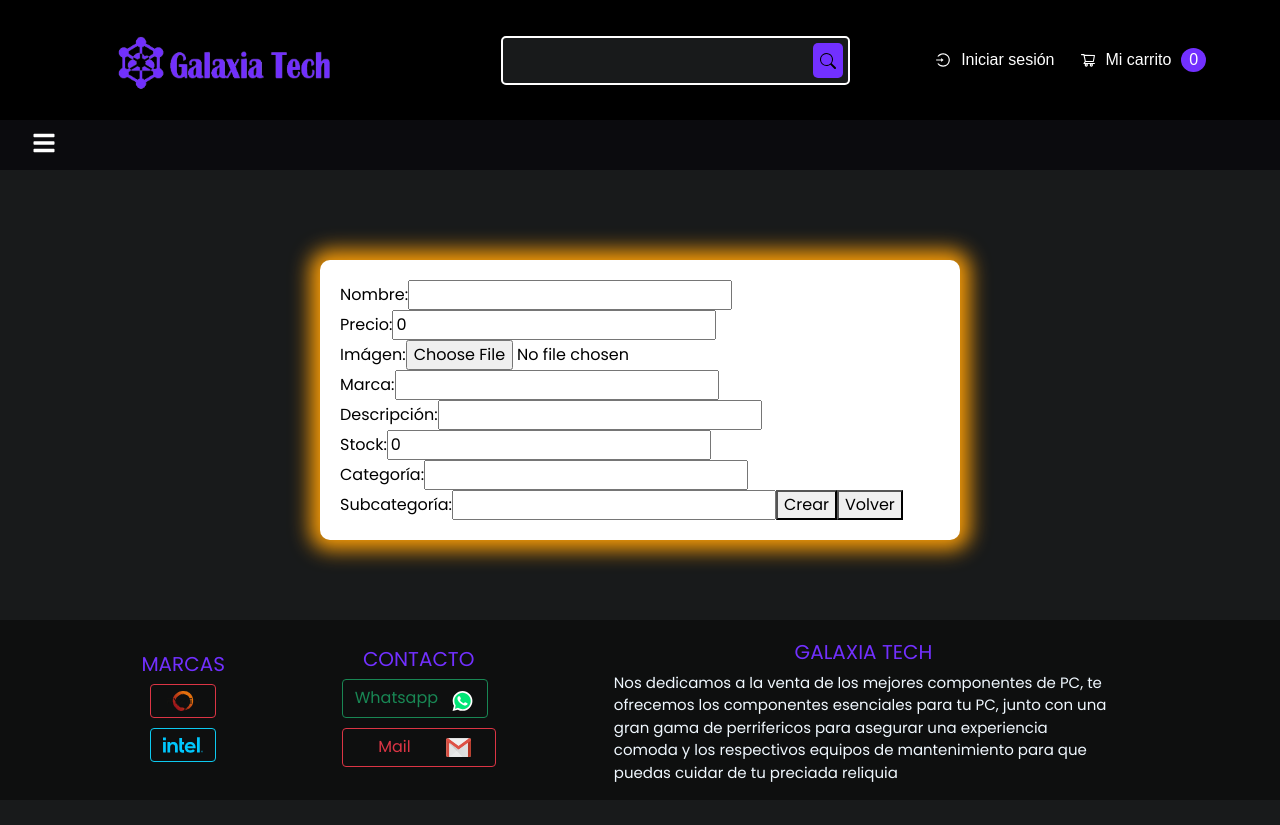
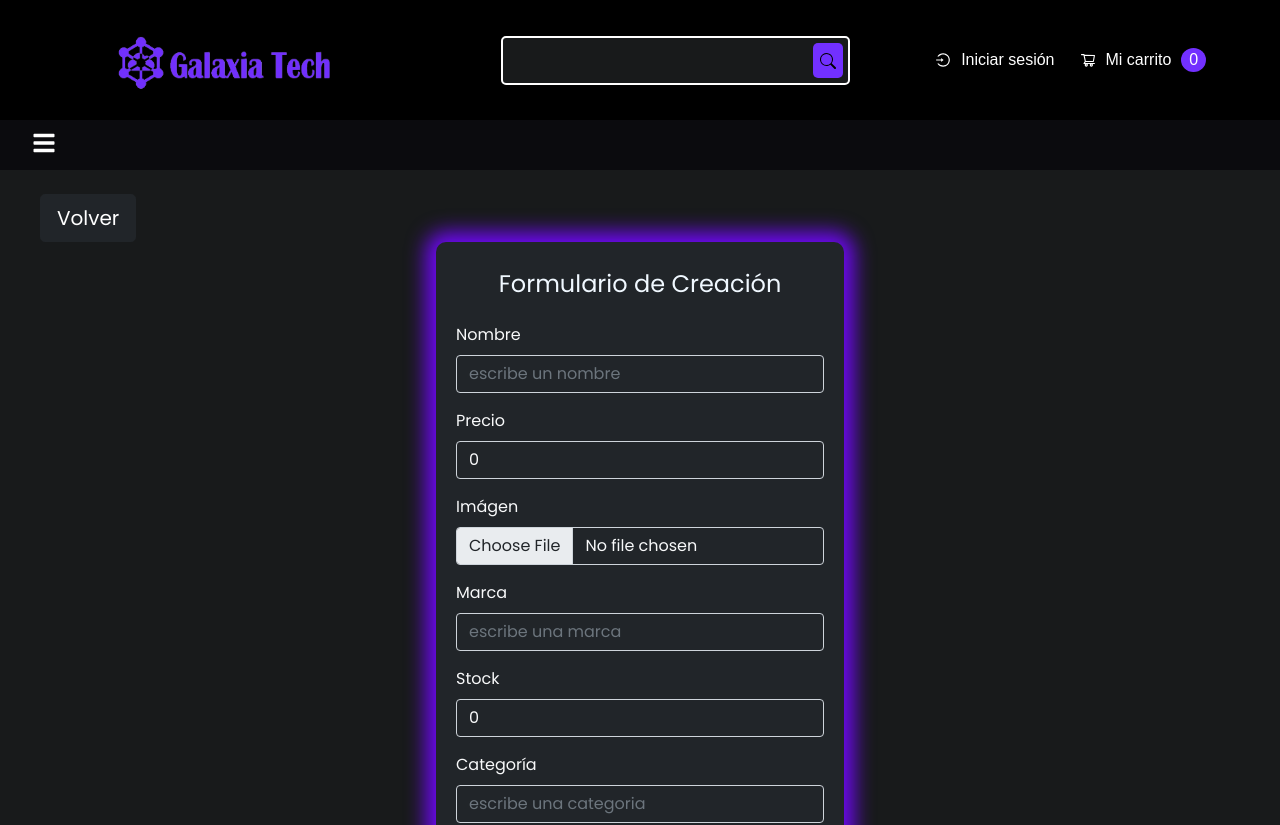
Before and after one commit to Erick140297/PF-FRONT-THE-REVENGE, a React (Vite) app: page /admin/products/form in a window 1280 px wide. Shown: the top 825 px of the page. Before the commit the page ends 800 px from the top, so only its background shows below. Built offline with nearby package versions, Linux system fonts and the light colour scheme; no server answers.

Commit message:
EstilosyToast

```diff
--- a/src/Components/DashBoard/Products/NewProduct/NewProductForm.css
+++ b/src/Components/DashBoard/Products/NewProduct/NewProductForm.css
@@ -1,12 +1,7 @@
 .new-product-form {
-    position: fixed;
-    top: 50%;
-    left: 50%;
-    transform: translate(-50%, -50%);
     background-color: white;
     padding: 20px;
     border-radius: 10px;
-    box-shadow: 0px 0px 20px 10px #f69b08;
-    z-index: 2;
+    box-shadow: 0px 0px 20px 10px #6f08f6;
     color: black;
 }
--- a/src/Components/DashBoard/Products/NewProduct/NewProductForm.jsx
+++ b/src/Components/DashBoard/Products/NewProduct/NewProductForm.jsx
@@ -3,6 +3,7 @@ import styles from "./NewProductForm.css";
 import axios from "axios";
 import { useDispatch } from "react-redux";
 import { GetAllProducts } from "../../../../Redux/Actions";
+import toast from "react-hot-toast";
 import { useHistory } from "react-router-dom";
 const NewProductForm = (props) => {
     const history = useHistory()
@@ -40,6 +41,7 @@ const NewProductForm = (props) => {
   infoFormData.append("subCategory", formData.subCategory);
 
   const handleSubmit = async (event) => {
+    toast.success("Producto creado, espera un momento..");
     event.preventDefault();
     try {
       const response = await axios.post(
@@ -66,87 +68,77 @@ const NewProductForm = (props) => {
 
   return (
     <div>
-
+      <button type="button"  className="btn btn-dark btn-lg mb-0 text-center mt-4" onClick={() => history.push("/admin/products")}>
+        Volver
+      </button>
       {isOpen && (
+        <div className="d-md-flex justify-content-md-center mb-5">
           <form
-          className="new-product-form"
+            className="new-product-form mt-0 mb-5 bg-dark text-light"
             onSubmit={(event) => handleSubmit(event)}
           >
-          {/* <form onSubmit={(el) => handleSubmit(el, image, input)}></form> */}
-          <label>
-            Nombre:
-            <input
-              type="text"
+            <h3 className="text-center fs-4 mt-2 mb-4">Formulario de Creación</h3>
+            <div className="mb-3">
+              <label htmlFor="exampmControlInput1" className="form-label">Nombre</label>
+              <input type="email" className="form-control bg-dark text-light" placeholder="escribe un nombre"
                 name="name"
                 value={formData.name}
-              onChange={handleInputChange}
-            />
-          </label>
-          <label>
-            Precio:
-            <input
-              type="number"
+                onChange={handleInputChange}/>
+            </div>
+            <div className="mb-3">
+              <label htmlFor="exampleFormControlInput1" className="form-label">Precio</label>
+              <input type="number" className="form-control bg-dark text-light" placeholder="0"
                 name="price"
                 value={formData.price}
-              onChange={handleInputChange}
-            />
-          </label>
-          <label>
-            Imágen:
-            <input type="file" onChange={(el) => handleImage(el)} />
-          </label>
-
-          <label>
-            Marca:
-            <input
-              type="text"
+                onChange={handleInputChange} />
+            </div>
+            <div className="mb-3">
+              <label htmlFor="exampleFormControlInput1" className="form-label">Imágen</label>
+              <input type="file" className="form-control bg-dark text-light" onChange={(el) => handleImage(el)} />
+            </div>
+            <div className="mb-3">
+              <label htmlFor="exampleFormControlInput1" className="form-label">Marca</label>
+              <input type="text" className="form-control bg-dark text-light" placeholder="escribe una marca"
                 name="brand"
                 value={formData.brand}
-              onChange={handleInputChange}
-            />
-          </label>
-          <label>
-            Descripción:
-            <input
-              type="text"
-              name="description"
-              value={formData.description}
-              onChange={handleInputChange}
-            />
-          </label>
-          <label>
-            Stock:
-            <input
-              type="number"
+                onChange={handleInputChange}/>
+            </div>
+            <div className="mb-3">
+              <label htmlFor="exampleFormControlInput1" className="form-label">Stock</label>
+              <input type="number" className="form-control bg-dark text-light" placeholder="0"
                 name="stock"
                 value={formData.stock}
-              onChange={handleInputChange}
-            />
-          </label>
-          <label>
-            Categoría:
-            <input
-              type="text"
+                onChange={handleInputChange}/>
+            </div>
+            <div className="mb-3">
+              <label htmlFor="exampleFormControlInput1" className="form-label">Categoría</label>
+              <input type="text" className="form-control bg-dark text-light" placeholder="escribe una categoria"
                 name="category"
                 value={formData.category}
-              onChange={handleInputChange}
-            />
-          </label>
-          <label>
-            Subcategoría:
-            <input
-              type="text"
+                onChange={handleInputChange}/>
+            </div>
+            <div className="mb-3">
+              <label htmlFor="exampleFormControlInput1" className="form-label">Subcategoría</label>
+              <input type="text" className="form-control bg-dark text-light" placeholder="escribe una subcateria"
                 name="subCategory"
                 value={formData.subCategory}
                 onChange={handleInputChange}
               />
-          </label>
-
-          <button type="submit" onClick={(e)=>{handleSubmit(e)}}>Crear</button>
-          <button type="button" onClick={() => history.push("/admin/products")}>
-            Volver
-          </button>
+            </div>
+            <div className="mb-3">
+              <label htmlFor="exampleFormControlInput1" className="form-label">Descripción</label>
+              <textarea className="form-control bg-dark text-light" id="exampleFormControlTextarea1" rows="3" placeholder="escribe aqui ..."
+                name="description"
+                value={formData.description}
+                onChange={handleInputChange}/>
+            </div>
+            {/* <button type="submit" onClick={(e)=>{handleSubmit(e)}}>Crear</button> */}
+            <div className="text-center mt-5 d-md-flex justify-content-md-center">
+              <button type="submit" className="btn btn-primary btn-lg mb-3 text-center" onClick={(e)=>{handleSubmit(e)}}>Crear</button>
+            </div>
+            {/* <form onSubmit={(el) => handleSubmit(el, image, input)}></form> */}
           </form>
+        </div>
       )}
     </div>
   );
```
Lines whose indentation alone changed are shown as unchanged.
